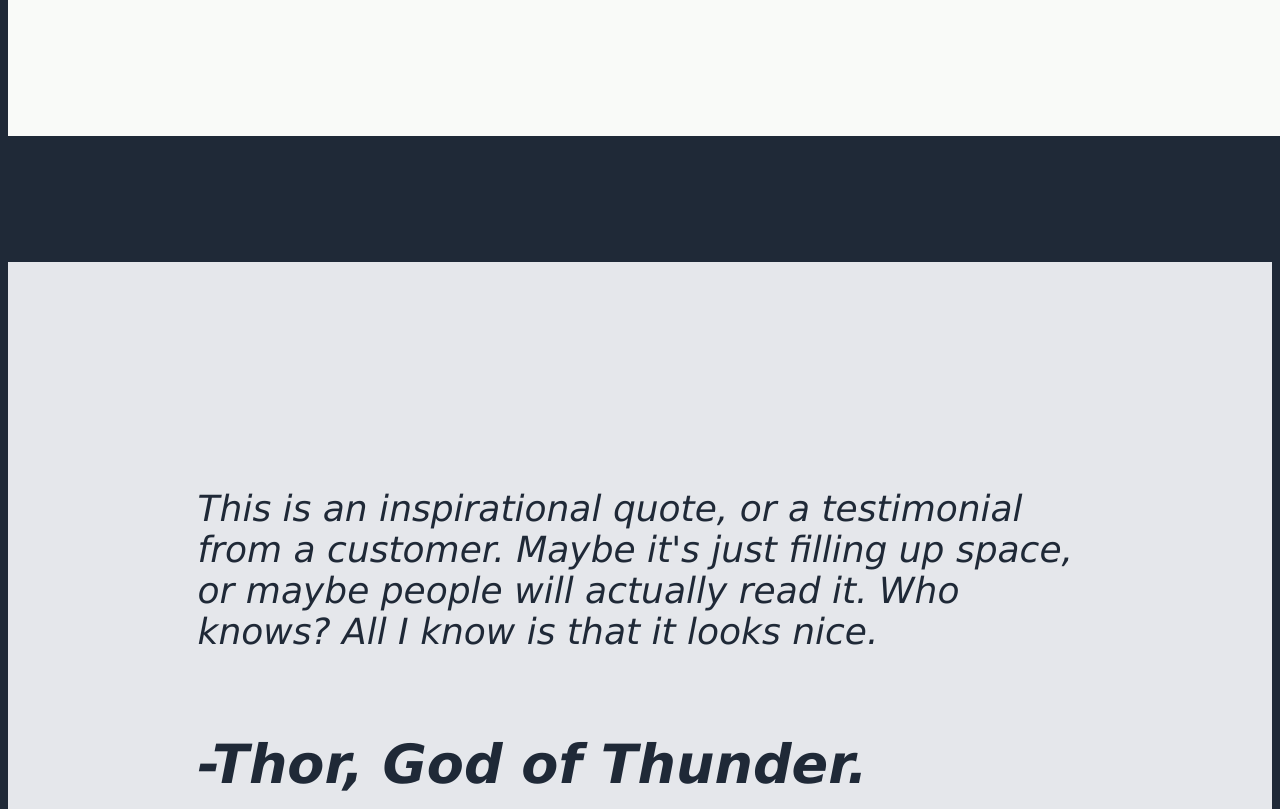
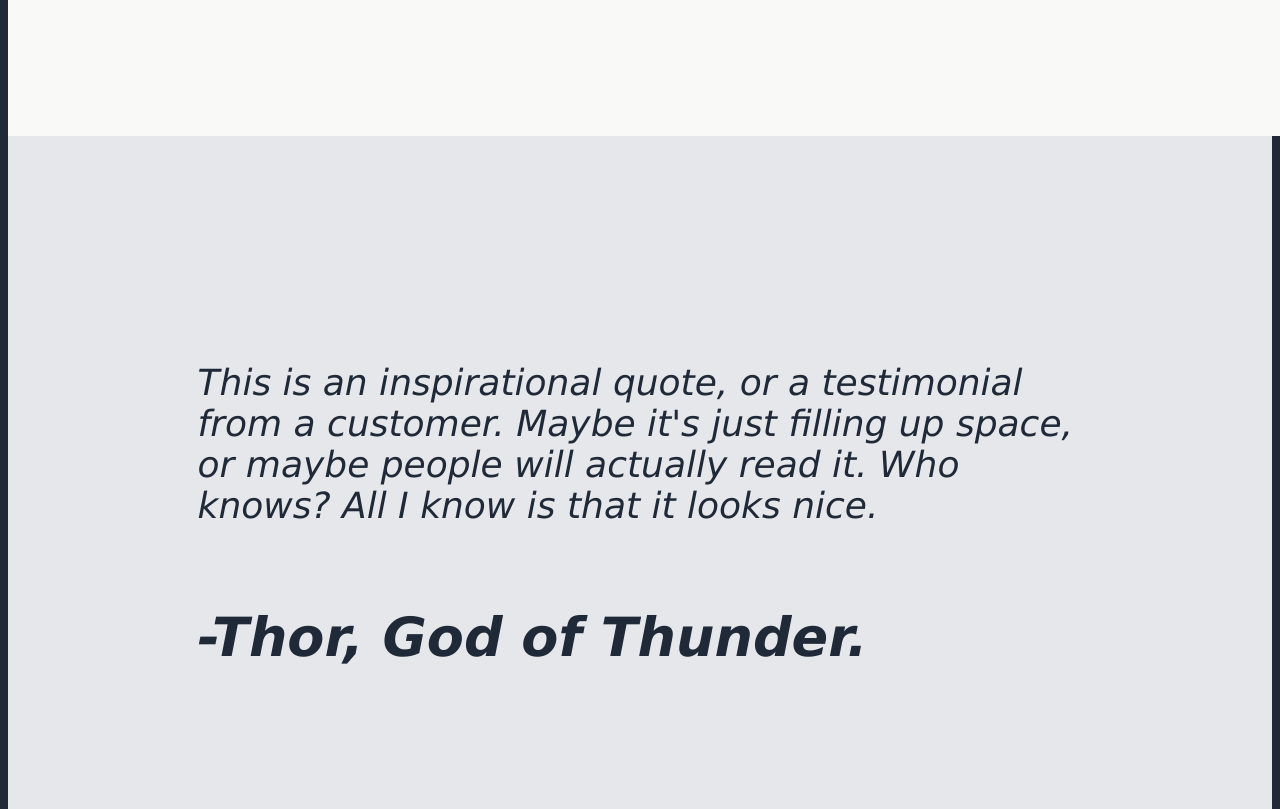
Before and after one commit to billyndroid/landing-page, a plain HTML site: page index.html in a window 1280 px wide. Shown: the part 880-1689 px from the top of the page. Drawn offline with Linux system fonts and the light colour scheme.

Commit message:
Update style.css
Completed

```diff
--- a/style.css
+++ b/style.css
@@ -2,6 +2,8 @@ html {
     font-family: sans-serif;
     background-color: #1f2937;
     color: #f9faf8;
+    margin: 0%;
+    padding: 0%;
 }
 /* Header Section */
 .logo {
@@ -136,10 +138,11 @@ h2 {
 }
 /* Quote Section */
 #quote {
-    margin-top: 10%;
-    margin-bottom: 10%;
+    padding: 0;
+    margin: 0;
     padding: 15%;
     background-color: #e5e7eb;
+    height: 30vw;
     color: #1f2937;
     font-size: 36px;
     font-weight: 500;
```
